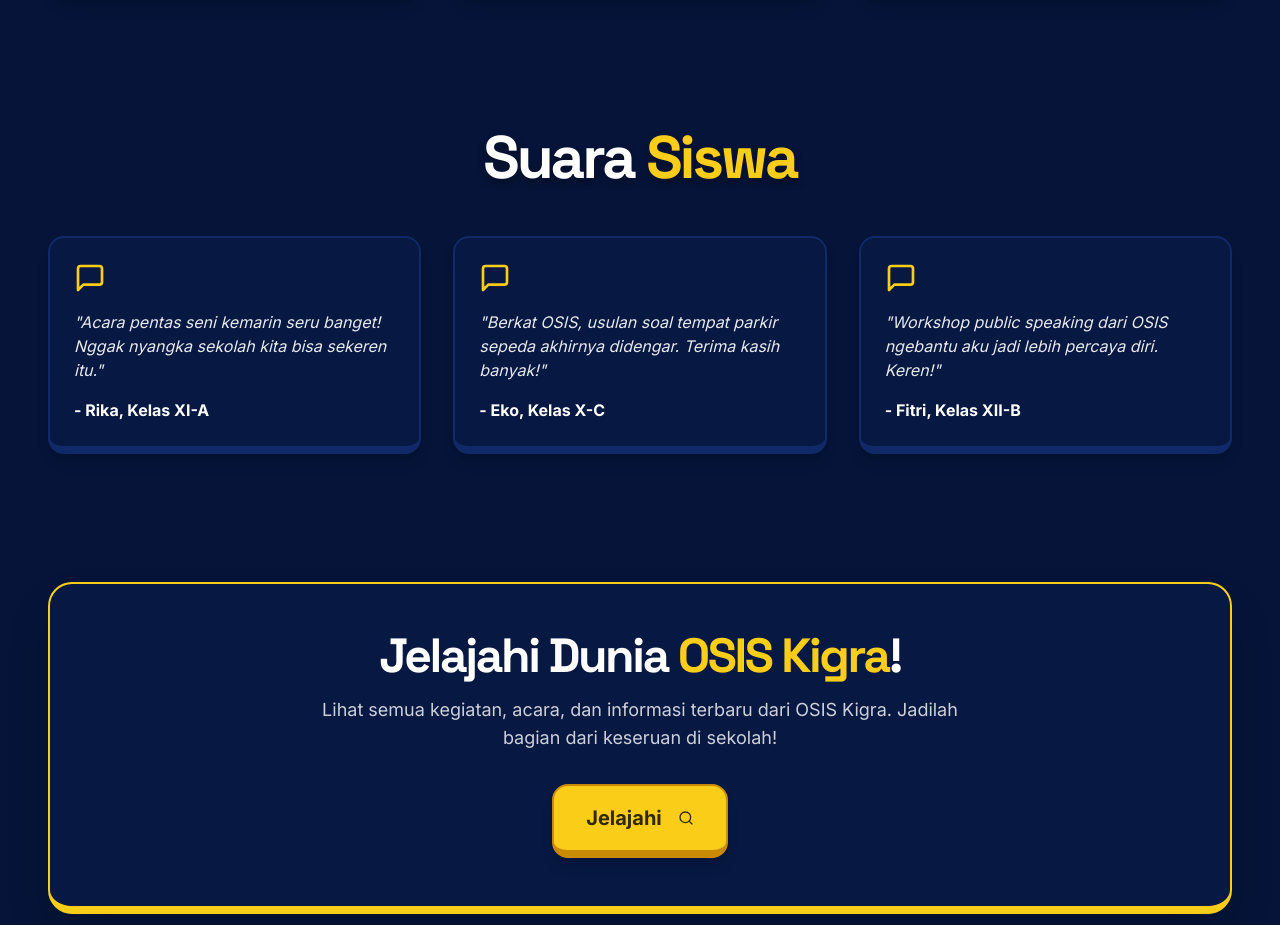
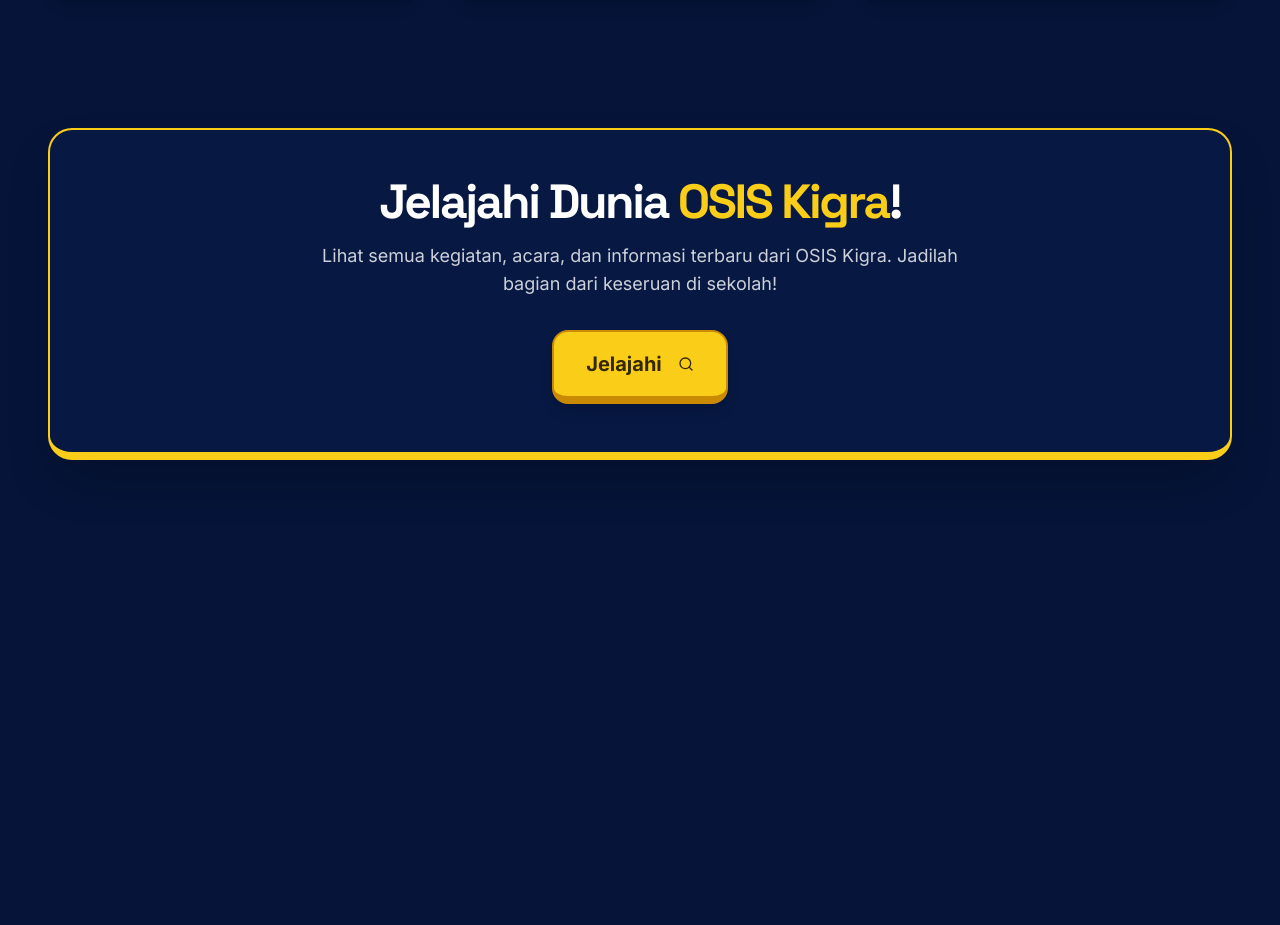
Before and after one commit to WeplyStudio/osis, a Next.js app: page / in a window 1280 px wide. Shown: the part 8440-9365 px from the top of the page. After the commit the page ends 9028 px from the top, so only its background shows below. Built offline with nearby package versions, Linux system fonts and the light colour scheme.

Commit message:
hapus aja section ini (_for element section_)

```diff
--- a/src/app/(app)/page.tsx
+++ b/src/app/(app)/page.tsx
@@ -197,34 +197,6 @@ export default function LandingPage() {
            </div>
         </section>
 
-        {/* Student Voices Section */}
-        <section>
-          <SectionTitle>Suara <span className="text-primary">Siswa</span></SectionTitle>
-          <div className="grid grid-cols-1 md:grid-cols-2 lg:grid-cols-3 gap-8">
-            <Card className="bg-card/90 p-6 rounded-2xl shadow-lg border-2 border-b-8 border-border/60">
-              <CardContent className="p-0">
-                <MessageSquare className="w-8 h-8 text-primary mb-4"/>
-                <p className="text-white/90 mb-4 italic">"Acara pentas seni kemarin seru banget! Nggak nyangka sekolah kita bisa sekeren itu."</p>
-                <p className="font-bold text-white">- Rika, Kelas XI-A</p>
-              </CardContent>
-            </Card>
-            <Card className="bg-card/90 p-6 rounded-2xl shadow-lg border-2 border-b-8 border-border/60">
-              <CardContent className="p-0">
-                 <MessageSquare className="w-8 h-8 text-primary mb-4"/>
-                <p className="text-white/90 mb-4 italic">"Berkat OSIS, usulan soal tempat parkir sepeda akhirnya didengar. Terima kasih banyak!"</p>
-                <p className="font-bold text-white">- Eko, Kelas X-C</p>
-              </CardContent>
-            </Card>
-            <Card className="bg-card/90 p-6 rounded-2xl shadow-lg border-2 border-b-8 border-border/60">
-              <CardContent className="p-0">
-                 <MessageSquare className="w-8 h-8 text-primary mb-4"/>
-                <p className="text-white/90 mb-4 italic">"Workshop public speaking dari OSIS ngebantu aku jadi lebih percaya diri. Keren!"</p>
-                <p className="font-bold text-white">- Fitri, Kelas XII-B</p>
-              </CardContent>
-            </Card>
-          </div>
-        </section>
-
         {/* Join Us Section */}
         <section className="text-center bg-card/80 rounded-3xl p-8 md:p-12 border-2 border-b-8 border-primary shadow-2xl">
           <h2 className="font-headline text-4xl md:text-5xl font-extrabold tracking-tighter mb-4 text-white">
```
